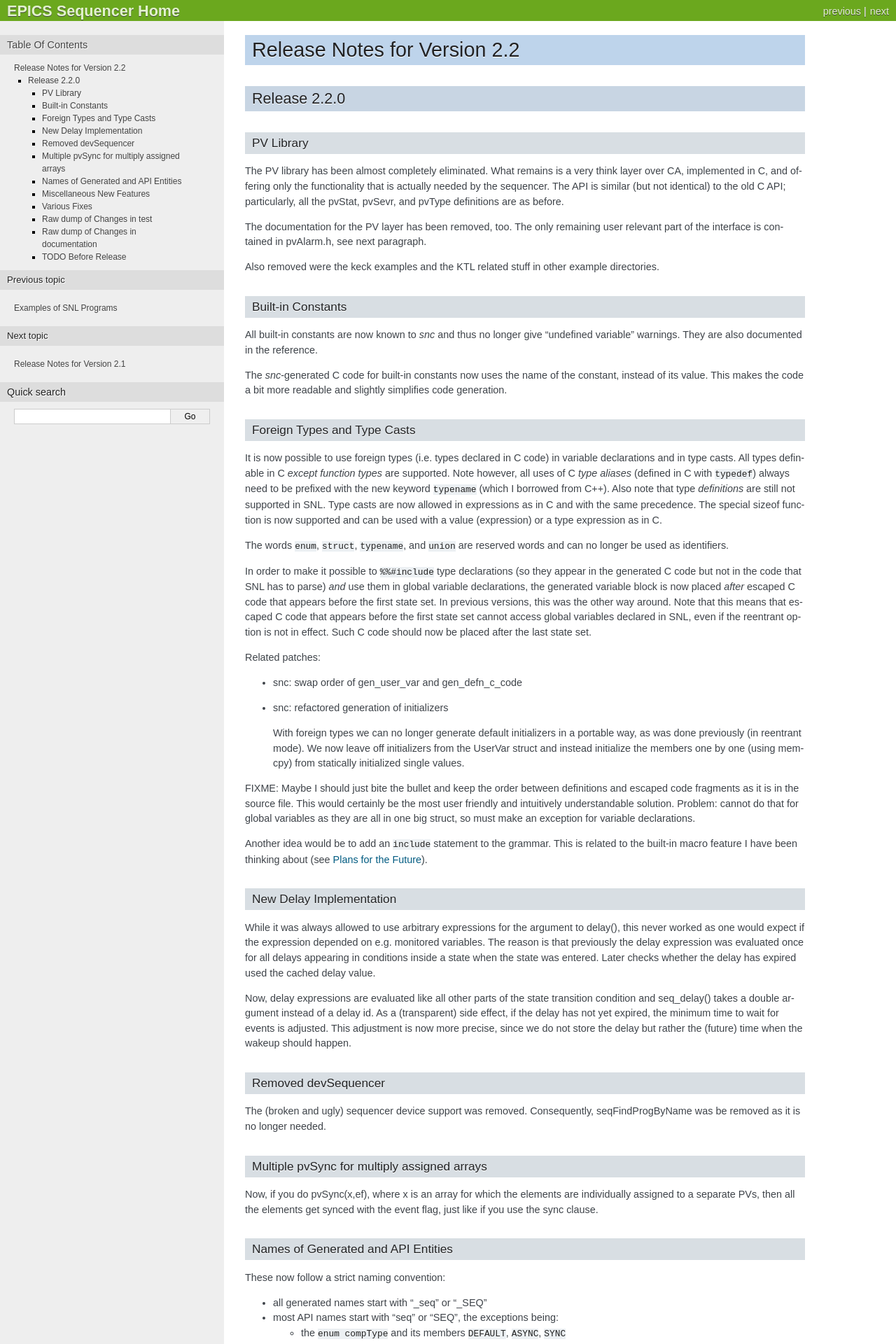
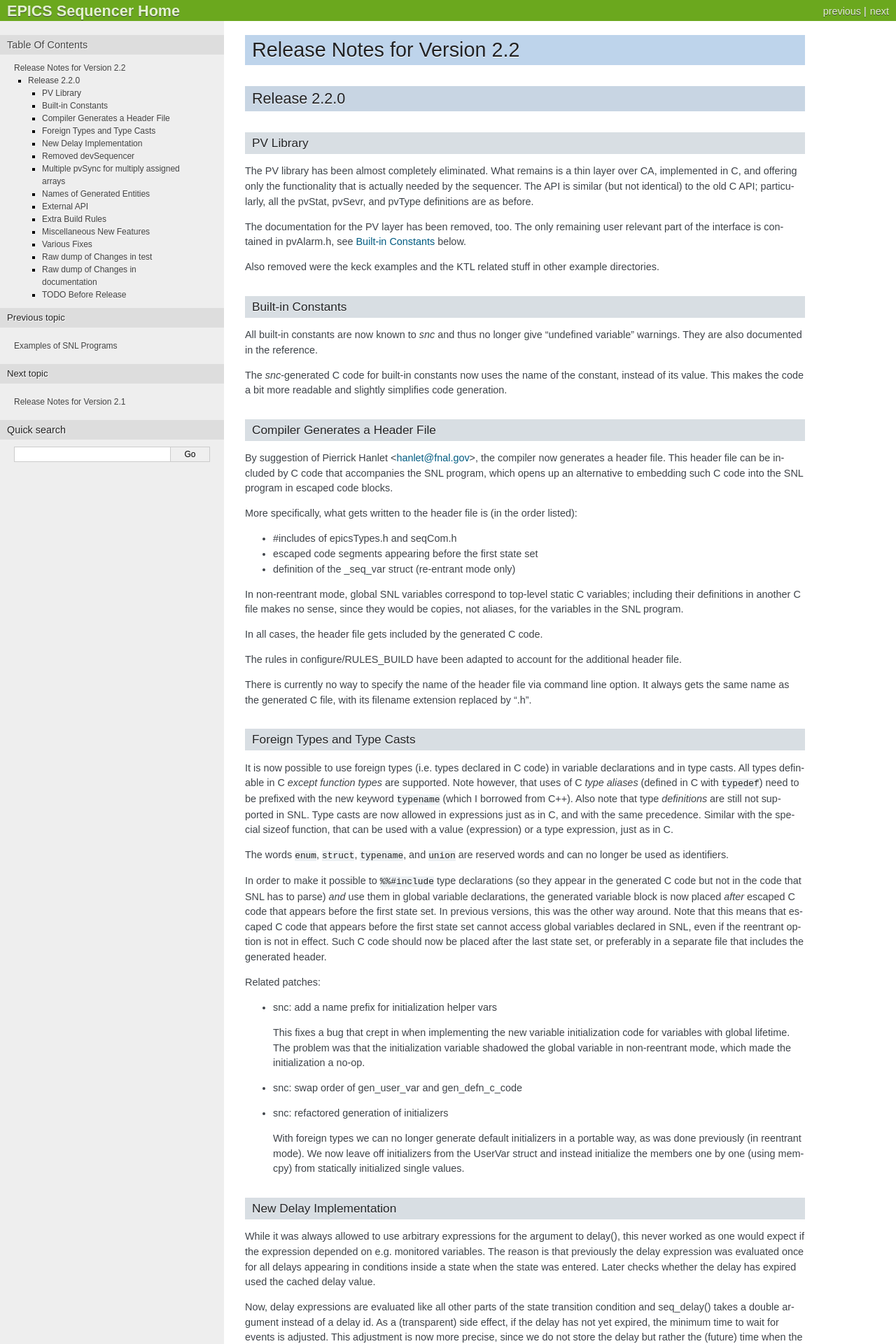
Before and after one commit to jeonghanlee/sequencer-2-2, a Sphinx documentation site: the page built from documentation/ReleaseNotes-2-2.txt, in a window 1280 px wide. Shown: the top 1920 px of the page at 70% size. Built offline with Sphinx 7.4.7, drawn with Linux system fonts in a browser that asks for light colours; some of the changed text lies outside the part shown.

Commit message:
docs: updated release notes for version 2.2

```diff
--- a/documentation/ReleaseNotes-2-2.txt
+++ b/documentation/ReleaseNotes-2-2.txt
@@ -10,17 +10,18 @@
 ^^^^^^^^^^
 
 The PV library has been almost completely eliminated. What remains is a
-very think layer over CA, implemented in C, and offering only the
+thin layer over CA, implemented in C, and offering only the
 functionality that is actually needed by the sequencer. The API is similar
 (but not identical) to the old C API; particularly, all the pvStat, pvSevr,
 and pvType definitions are as before.
 
 The documentation for the PV layer has been removed, too. The only remaining
-user relevant part of the interface is contained in pvAlarm.h, see next
-paragraph.
+user relevant part of the interface is contained in pvAlarm.h, see
+`Built-in Constants`_ below.
 
 Also removed were the keck examples and the KTL related stuff in other example
 directories.
+
 
 Built-in Constants
 ^^^^^^^^^^^^^^^^^^
@@ -32,18 +33,49 @@
 constant, instead of its value. This makes the code a bit more readable and
 slightly simplifies code generation.
 
+
+Compiler Generates a Header File
+^^^^^^^^^^^^^^^^^^^^^^^^^^^^^^^^
+
+By suggestion of Pierrick Hanlet <hanlet@fnal.gov>, the compiler
+now generates a header file. This header file can be included
+by C code that accompanies the SNL program, which opens up an alternative
+to embedding such C code into the SNL program in escaped code blocks.
+
+More specifically, what gets written to the header file is (in the order
+listed):
+
+- #includes of epicsTypes.h and seqCom.h
+- escaped code segments appearing before the first state set
+- definition of the _seq_var struct (re-entrant mode only)
+
+In non-reentrant mode, global SNL variables correspond to top-level
+static C variables; including their definitions in another C file
+makes no sense, since they would be copies, not aliases, for the
+variables in the SNL program.
+
+In all cases, the header file gets included by the generated C code.
+
+The rules in configure/RULES_BUILD have been adapted to account for the
+additional header file.
+
+There is currently no way to specify the name of the header file
+via command line option. It always gets the same name as the generated
+C file, with its filename extension replaced by ".h".
+
+
 Foreign Types and Type Casts
 ^^^^^^^^^^^^^^^^^^^^^^^^^^^^
 
 It is now possible to use foreign types (i.e. types declared in C code) in
 variable declarations and in type casts. All types definable in C *except
-function types* are supported. Note however, all uses of C *type aliases*
-(defined in C with ``typedef``) always need to be prefixed with the new
+function types* are supported. Note however, that uses of C *type aliases*
+(defined in C with ``typedef``) need to be prefixed with the new
 keyword ``typename`` (which I borrowed from C++). Also note that type
 *definitions* are still not supported in SNL. Type casts are now allowed
-in expressions as in C and with the same precedence. The special sizeof
-function is now supported and can be used with a value (expression) or a
-type expression as in C.
+in expressions just as in C, and with the same precedence. Similar with
+the special sizeof function, that can be used with a value (expression) or
+a type expression, just as in C.
 
 The words ``enum``, ``struct``, ``typename``, and ``union`` are reserved
 words and can no longer be used as identifiers.
@@ -56,11 +88,20 @@
 this means that escaped C code that appears before the first state set
 cannot access global variables declared in SNL, even if the reentrant
 option is not in effect. Such C code should now be placed after the last
-state set.
+state set, or preferably in a separate file that includes the generated
+header.
 
 Related patches:
 
+* snc: add a name prefix for initialization helper vars
+
+  This fixes a bug that crept in when implementing the new variable
+  initialization code for variables with global lifetime. The problem
+  was that the initialization variable shadowed the global variable
+  in non-reentrant mode, which made the initialization a no-op.
+
 * snc: swap order of gen_user_var and gen_defn_c_code
+
 * snc: refactored generation of initializers
 
   With foreign types we can no longer generate default initializers
@@ -69,16 +110,6 @@
   initialize the members one by one (using memcpy) from statically
   initialized single values.
 
-FIXME: Maybe I should just bite the bullet and keep the order between
-definitions and escaped code fragments as it is in the source file.
-This would certainly be the most user friendly and intuitively
-understandable solution. Problem: cannot do that for global variables
-as they are all in one big struct, so must make an exception
-for variable declarations.
-
-Another idea would be to add an ``include`` statement to the grammar.
-This is related to the built-in macro feature I have been thinking about
-(see :doc:`Plans`).
 
 New Delay Implementation
 ^^^^^^^^^^^^^^^^^^^^^^^^
@@ -98,109 +129,182 @@
 adjusted. This adjustment is now more precise, since we do not store
 the delay but rather the (future) time when the wakeup should happen.
 
+
 Removed devSequencer
 ^^^^^^^^^^^^^^^^^^^^
 
 The (broken and ugly) sequencer device support was removed.
 Consequently, seqFindProgByName was be removed as it is no longer needed.
 
+
 Multiple pvSync for multiply assigned arrays
 ^^^^^^^^^^^^^^^^^^^^^^^^^^^^^^^^^^^^^^^^^^^^
 
-Now, if you do pvSync(x,ef), where x is an array for which the elements are
-individually assigned to a separate PVs, then all the elements get synced
-with the event flag, just like if you use the sync clause.
+Now, if you do pvSync(x,ef), where x is an array for which the elements
+are individually assigned to a separate PVs, then all the elements get
+synced with the event flag, just like if you use the sync clause.
 
-Names of Generated and API Entities
-^^^^^^^^^^^^^^^^^^^^^^^^^^^^^^^^^^^
+
+Names of Generated Entities
+^^^^^^^^^^^^^^^^^^^^^^^^^^^
 
 These now follow a strict naming convention:
 
-* all generated names start with "_seq" or "_SEQ"
+  Generated names start with "_seq" or "_SEQ".
 
-* most API names start with "seq" or "SEQ", the exceptions being:
-
-  - the ``enum compType`` and its members ``DEFAULT``, ``ASYNC``, ``SYNC``
-  - option constants:
-
-    + ``OPT_DEBUG``
-    + ``OPT_ASYNC``
-    + ``OPT_CONN``
-    + ``OPT_REENT``
-    + ``OPT_NEWEF``
-    + ``OPT_SAFE``
-
-    + ``OPT_NORESETTIMERS``
-    + ``OPT_DOENTRYFROMSELF``
-    + ``OPT_DOEXITTOSELF``
-
-  - names for bitmask operations:
-
-    + ``NBITS``
-    + ``NWORDS``
-    + ``bitSet``, ``bitClear``, ``bitTest``, ``optTest``
-
-  - other constants:
-
-    + ``NOEVFLAG``
-    + ``DEFAULT_QUEUE_SIZE``
-    + ``TRUE``, ``FALSE``
-
-  - typedefs for pointers to internal data structures:
-
-    + ``SS_ID``
-    + ``PROG_ID``
-
-  - other typedefs: ``string``, ``EV_ID``, ``VAR_ID``
-
-Accordingly, some of the names in the API had to be changed:
-
-  ========================= =========================
-  Old                       New
-  ========================= =========================
-  USER_VAR                  SEQ_VARS
-  struct UserVar            struct _seq_var
-  ========================= =========================
-
-FIXME: complete this list
+In particular, ``struct UserVar`` became ``struct _seq_var`` (but see
+below for a compatibility typedef).
 
 In order to prevent name clashes, words starting with "_seq" are no longer
 valid identifiers in SNL.
 
-Unfortunately, this is a breaking change for many programs that heavily use
-escaped code. My justification for making this change is that this is how it
-should have been done from the start. Mixing self-written with generated code
-is fraught with enough hazards as it is, and accidental name capture, though
-not very probable, would be very hard to diagnose for users. Also, this gives
-me a lot more freedom when introducing new features or refactoring the way snc
-generates code.
 
-related patches:
+External API
+^^^^^^^^^^^^
+
+I finally got around to separating the public API (to be called from
+e.g. embedded C code) from the internal interface between the compiler
+generated code and the runtime system. The latter parts have been moved
+from seqCom.h to the new header file seq_snc.h.
+
+In particular, the following changes have been made:
+
+Retained:
+
+- includes of pvAlarm.h and seq_release.h
+
+- enum compType and its members DEFAULT, ASYNC, SYNC
+
+- constants NOEVFLAG and DEFAULT_QUEUE_SIZE
+
+- typedefs string, EV_ID, VAR_ID, SS_ID,
+  seqBool, seqProgram
+
+- all API functions
+
+Added:
+
+- typedef struct _seq_var SEQ_VARS
+
+- builtin "functions" pVar and ssId (like pvIndex these are actually
+  implemented as macros); they replace direct uses of generated
+  identifiers, which have been renamed (see `Names of Generated Entities`_
+  above).
+
+For compatibility I also added:
+
+- typedef SEQ_VARS USER_VAR
+
+Removed:
+
+- DELAY_ID (obsolete, see `New Delay Implementation`_)
+
+Moved to seq_snc.h:
+
+- struct definitions for the static part of the generated program:
+
+  + struct seqChan
+  + struct seqState
+  + struct seqSS
+  + struct seqProgram
+  + typedef PROG_ID
+
+- option constants:
+
+  + OPT_DEBUG
+  + OPT_ASYNC
+  + OPT_CONN
+  + OPT_REENT
+  + OPT_NEWEF
+  + OPT_SAFE
+
+  + OPT_NORESETTIMERS
+  + OPT_DOENTRYFROMSELF
+  + OPT_DOEXITTOSELF
+
+  User code never needs to use these. It can use seq_optGet instead.
+
+- bitmask operations:
+
+  + NBITS
+  + NWORDS
+  + bitSet, bitClear, bitTest, optTest
+
+  Like option values, these were never meant to be part of a public API.
+
+- the constants TRUE and FALSE
+
+- typedefs for generated functions; note that these were renamed, too
+
+
+I hope these changes won't break too many programs that use escaped code
+and use these internals. If it turns out this is hurting people very
+much, I am willing to provide additional compatibility aliases.
+
+My justification for making these potentially breaking changes is that
+this is how it should have been done from the start. Mixing self-written
+with generated code is fraught with enough hazards as it is, and
+accidental name capture, though not very probable, would be very hard to
+diagnose for users. Exposing internal data structures where this is not
+strictly necessary is similarly ill-advised.
+
+A practical benefit is that this gives me a lot more freedom when
+introducing new features or refactoring the way snc generates code.
+
+Related patches:
 
 * make names starting with _seq illegal identifiers in SNL
 * renamed some generated identifiers
 * renamed all generated identifiers to start with _seq
 * renamed function typedefs
 * seq_pvIndex is now a macro
+
 * added new builtin functions pVar and ssId
 
   These are intended for calling C procedures from SNL,
   when the C procedure takes SEQ_VARS* or SS_ID as argument.
 
-Miscellaneous New Features
-^^^^^^^^^^^^^^^^^^^^^^^^^^
-
-* seq: pvAssign now does macro substitution, like assign syntax
-* snc: pVar and ssId arguments to generated routines are now const pointers
+* pVar and ssId arguments to generated routines are now const pointers
 
   This means that user code can mutate the variables and the (opaque)
   contents of the state set control block, but are not allowed to
   invalidate the pointers themselves.
 
+
+Extra Build Rules
+^^^^^^^^^^^^^^^^^
+
+The extra rules in the top level Makefile to produce documentation with
+or without generating a pdf file have been changed: 'pdf' and 'docs' are
+no longer make variables. Instead there are a number of new targets you
+can specify:
+
+- html: build the docs in html format
+- docs: additionally build the manual in pdf fromat
+- upload etc: these are for my own benefit only, ignore them
+
+Related patches:
+
+* top level Makefile: pdf and docs no longer variables, restructured extra targets
+
+
+Miscellaneous New Features
+^^^^^^^^^^^^^^^^^^^^^^^^^^
+
+* pvAssign now does macro substitution, like assign syntax
+
 * seq: reduce severity of timeouts and user errors from errlogFatal to errlogMajor
 
-* examples: use array version of pvPutComplete
-* disabled examples/parallel because pvPutCompleteArray does not yet work
+* Struct or union members are no longer identified with variables in the
+  SNL syntax. Member selection "operators" ('.' and '->') are no longer treated
+  as binary operators, but get their own internal representation.
+
+  This finally solves the recurring annoyance of snc issuing
+  "undefined variable" warnings for members.
+
+  Declaring members in a foreign declaration is still allowed but
+  becomes obsolete.
+
 
 Various Fixes
 ^^^^^^^^^^^^^
@@ -214,9 +318,12 @@
   shuts down and deletes mutexes etc before the callback has issued its
   final ss_wakeup call.
 
+
 Raw dump of Changes in test
 ^^^^^^^^^^^^^^^^^^^^^^^^^^^
 
+* added validation test for access to variables of foreign types
+* added compiler test for member access
 * added tests for foreign types, cast, and sizeof
 * renamed and rearranged some tests
 * added two compiler tests
@@ -229,9 +336,14 @@
 * test/compiler: renamed scripts that test the whole build
 * test/compiler: added a test for identifier starting with _seq
 
+
 Raw dump of Changes in documentation
 ^^^^^^^^^^^^^^^^^^^^^^^^^^^^^^^^^^^^
 
+* updated release notes for 2.2.0
+* added 2.2.0 to Installation page
+* improved wording of frontpage blurb
+* fixed and updated Installation page
 * minor cleanups in reference
 * added a todo item for delay in action code
 * clarified syntax and semantics of option clause
@@ -240,13 +352,17 @@
 * removed foreign types from plans
 * removed some text that referred to the removed sequencer device support
 
+
 TODO Before Release
 ^^^^^^^^^^^^^^^^^^^
 
-* fix above FIXME (related to the next point)
+* Maybe re-introduce #defines for event flags
 
-* Move appropriate parts of the generated code to a header file that can be
-  included by external C code. This would obviate most uses of escaped C code
-  in SNL programs.
+* Fix problem with pvGet timeouts; this is partly done, but may yet have
+  to change, depending on answers from the CA experts. Also, patch needs
+  to be pull from the stable branch.
 
-* Maybe re-introduce #defines for event flags
+What to do about pvPutCompleteArray, see these patches:
+
+* examples: use array version of pvPutComplete
+* disabled examples/parallel because pvPutCompleteArray does not yet work
```
